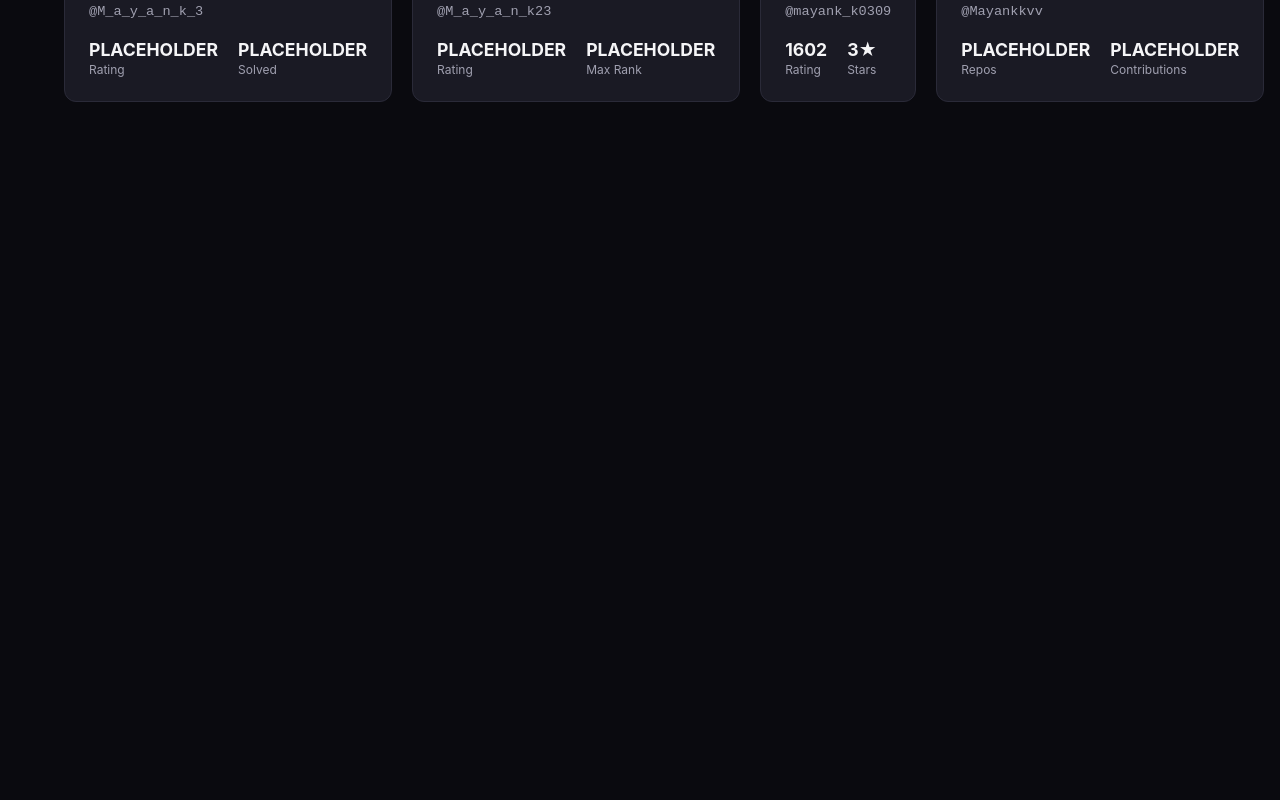
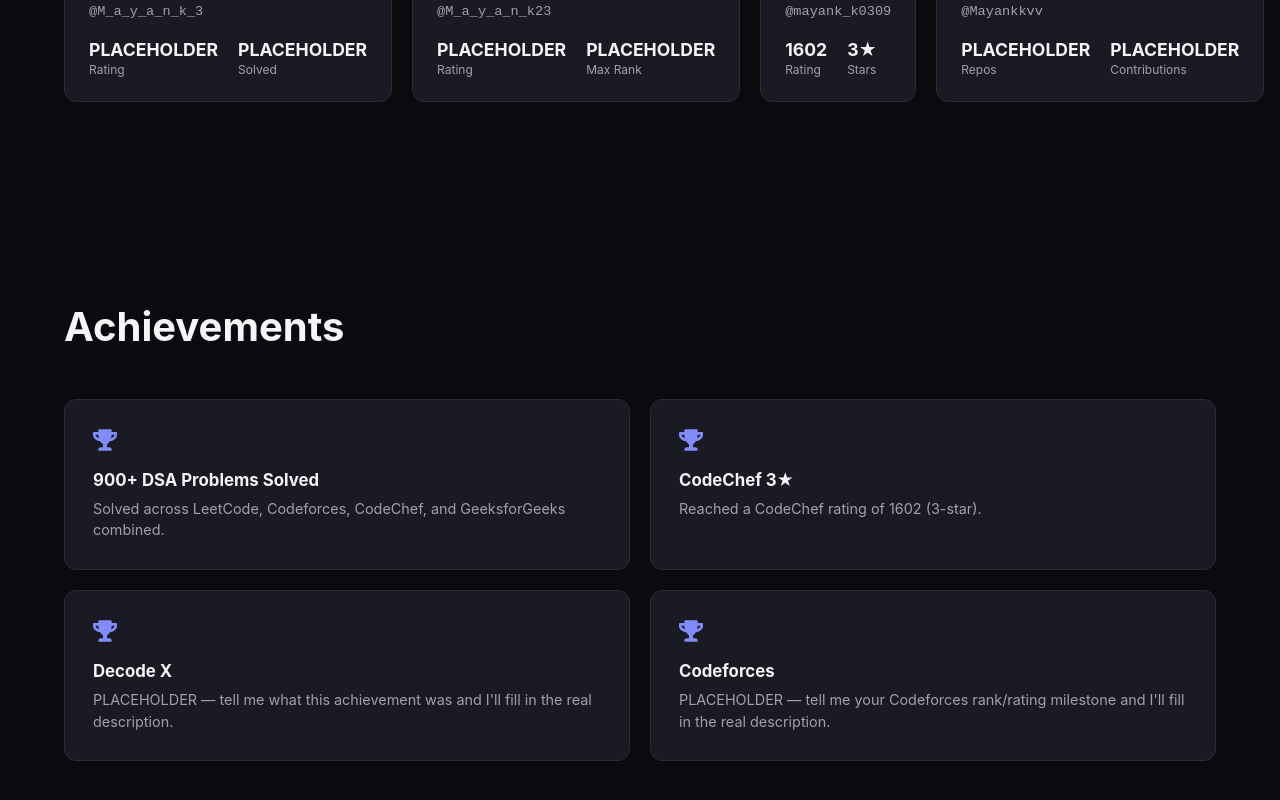
Before and after one commit to Mayankkvv/portfolio, a React app: page / in a window 1280 px wide. Shown: the part 4223-5023 px from the top of the page. Before the commit the page ends 4425 px from the top, so only its background shows below. Built offline with nearby package versions, Linux system fonts and the light colour scheme; the HTML template or start-up script is replaced by a standard one.

Commit message:
Add Achievements section

```diff
--- /dev/null
+++ b/src/components/Achievements.css
@@ -0,0 +1,46 @@
+.achievements {
+  max-width: var(--max-content-width);
+  margin: 0 auto;
+  padding: 100px 24px;
+}
+
+.achievements-grid {
+  display: grid;
+  grid-template-columns: repeat(2, 1fr);
+  gap: 20px;
+}
+
+.achievement-card {
+  background: var(--color-surface);
+  border: 1px solid var(--color-border);
+  border-radius: 12px;
+  padding: 28px;
+  transition: border-color 0.2s ease;
+}
+
+.achievement-card:hover {
+  border-color: var(--color-accent);
+}
+
+.achievement-icon {
+  color: var(--color-accent-hover);
+  font-size: 1.5rem;
+  margin-bottom: 14px;
+}
+
+.achievement-card h3 {
+  font-size: 1.05rem;
+  margin-bottom: 8px;
+}
+
+.achievement-card p {
+  color: var(--color-text-secondary);
+  font-size: 0.9rem;
+  line-height: 1.5;
+}
+
+@media (max-width: 640px) {
+  .achievements-grid {
+    grid-template-columns: 1fr;
+  }
+}
--- /dev/null
+++ b/src/components/Achievements.jsx
@@ -0,0 +1,31 @@
+import { motion } from 'framer-motion'
+import { FaTrophy } from 'react-icons/fa'
+import achievements from '../utils/achievementsData'
+import './Achievements.css'
+
+function Achievements() {
+  return (
+    <section id="achievements" className="achievements">
+      <h2 className="section-title">Achievements</h2>
+      <div className="achievements-grid">
+        {achievements.map((item, i) => (
+          <motion.div
+            key={item.title}
+            className="achievement-card"
+            initial={{ opacity: 0, y: 24 }}
+            whileInView={{ opacity: 1, y: 0 }}
+            viewport={{ once: true, amount: 0.3 }}
+            transition={{ duration: 0.5, delay: i * 0.08 }}
+            whileHover={{ y: -6 }}
+          >
+            <FaTrophy className="achievement-icon" />
+            <h3>{item.title}</h3>
+            <p>{item.description}</p>
+          </motion.div>
+        ))}
+      </div>
+    </section>
+  )
+}
+
+export default Achievements
--- a/src/pages/Home.jsx
+++ b/src/pages/Home.jsx
@@ -3,6 +3,7 @@ import About from '../components/About'
 import Skills from '../components/Skills'
 import Projects from '../components/Projects'
 import CodingProfiles from '../components/CodingProfiles'
+import Achievements from '../components/Achievements'
 
 function Home() {
   return (
@@ -12,6 +13,7 @@ function Home() {
       <Skills />
       <Projects />
       <CodingProfiles />
+      <Achievements />
     </div>
   )
 }
--- /dev/null
+++ b/src/utils/achievementsData.js
@@ -0,0 +1,20 @@
+const achievements = [
+  {
+    title: '900+ DSA Problems Solved',
+    description: 'Solved across LeetCode, Codeforces, CodeChef, and GeeksforGeeks combined.',
+  },
+  {
+    title: 'CodeChef 3★',
+    description: 'Reached a CodeChef rating of 1602 (3-star).',
+  },
+  {
+    title: 'Decode X',
+    description: 'PLACEHOLDER — tell me what this achievement was and I\'ll fill in the real description.',
+  },
+  {
+    title: 'Codeforces',
+    description: 'PLACEHOLDER — tell me your Codeforces rank/rating milestone and I\'ll fill in the real description.',
+  },
+]
+
+export default achievements
```
